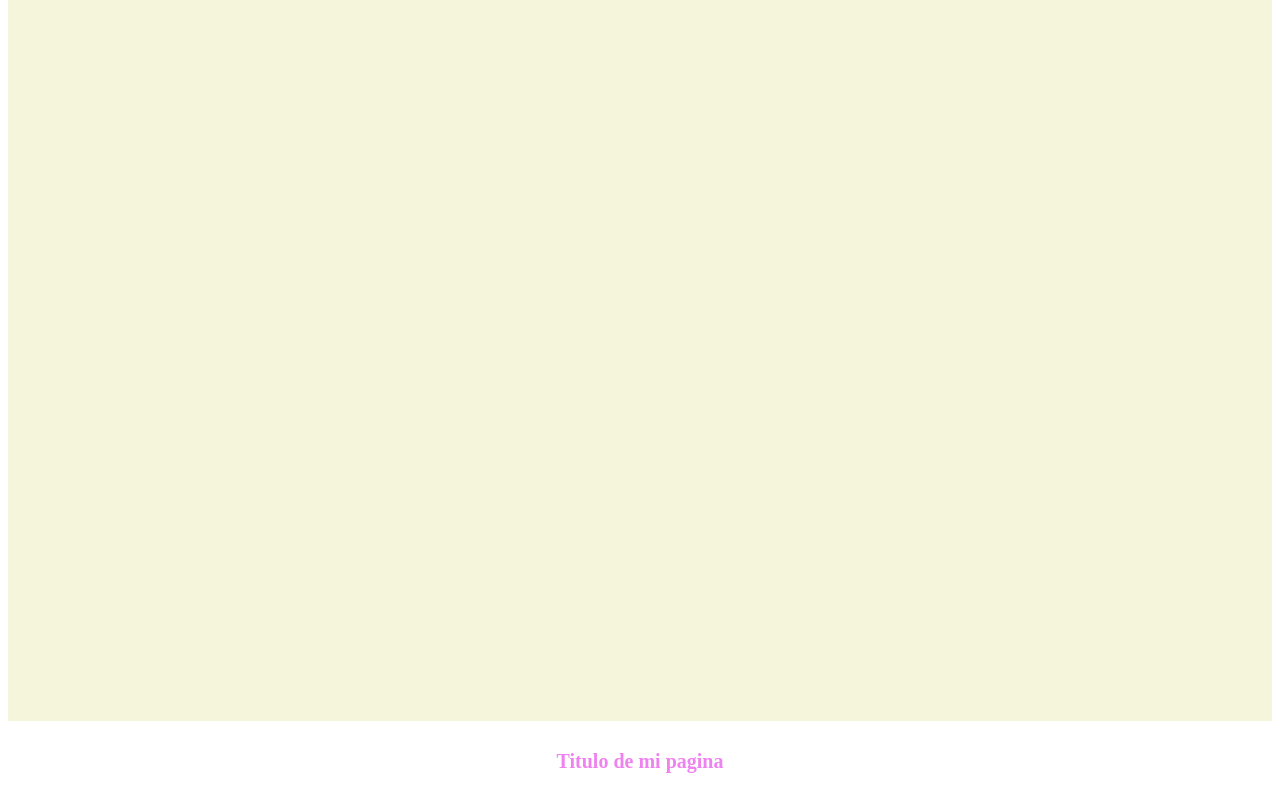
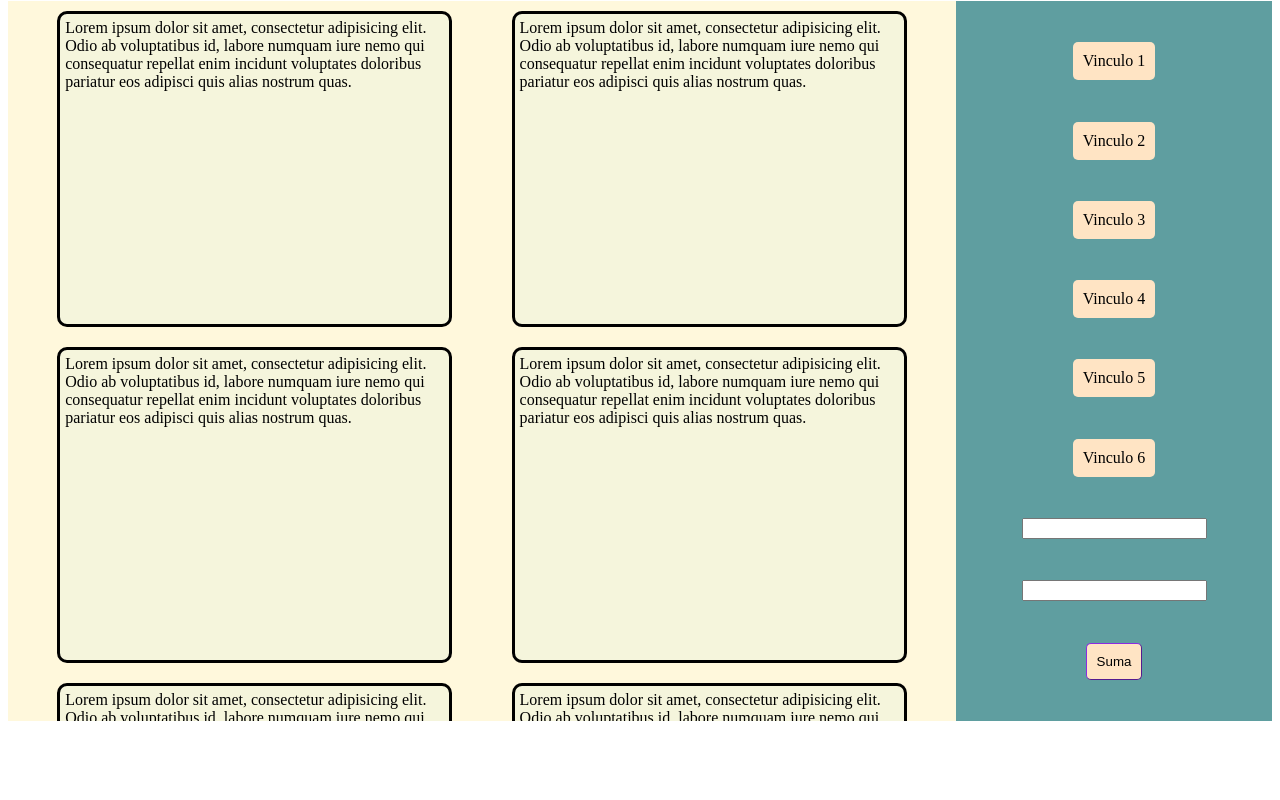
Before and after one commit to yairSP45/1-git-inicio1, a plain HTML site: page index.html in a window 1280 px wide. Shown: the part 87-887 px from the top of the page. After the commit the page ends 816 px from the top, so only its background shows below. Drawn offline with Linux system fonts and the light colour scheme.

Commit message:
terminamos la practica

```diff
--- a/css/misestilos.css
+++ b/css/misestilos.css
@@ -1,3 +1,4 @@
+/*
 .contenedor {
     width: 100%;
     height: 100vh;
@@ -6,9 +7,9 @@
     padding: 0;
 
 }
-
+*/
 .titulo {
-    font-size: 20px;
+    font-size: 40px;
     color: violet;
     font-weight: 700;
 }
@@ -25,7 +26,7 @@
 .informacion {
     width: 100%;
     height: calc(100vh - 80px);
-    background-color: brown;
+    background-color: cornsilk;
     display: flex;
 }
 
@@ -42,8 +43,11 @@
 .menu {
     width: 25%;
     height: 100%;
-    background: yellow;
+    background: cadetblue;
     display: flex;
+    flex-direction: column;
+    justify-content: space-evenly;
+    align-items: center;
 }
 
 .nota {
@@ -58,5 +62,15 @@
 }
 
 .nota:hover {
-    background: blue;
+    background: yellow;
 }
+.btnVinculo {
+    display: block;
+    text-decoration: none;
+    color: black !important;
+    background: bisque;
+    border-radius: 5px;
+    border-color: blueviolet;
+    border-width: 1px;
+    padding: 10px;
+}
--- a/index.html
+++ b/index.html
@@ -29,15 +29,24 @@
             <div class="nota">
                 Lorem ipsum dolor sit amet, consectetur adipisicing elit. Odio ab voluptatibus id, labore numquam iure nemo qui consequatur repellat enim incidunt voluptates doloribus pariatur eos adipisci quis alias nostrum quas.
             </div>
+            <div class="nota" id="nota6">
+                Lorem ipsum dolor sit amet, consectetur adipisicing elit. Odio ab voluptatibus id, labore numquam iure nemo qui consequatur repellat enim incidunt voluptates doloribus pariatur eos adipisci quis alias nostrum quas.
             </div>
         </div>
         <div class="menu">
-        <a href="#" class="btnVinculo">Vinculo 1</a>
+            <a href="#nota6" class="btnVinculo">Vinculo 1</a>
             <a href="#" class="btnVinculo">Vinculo 2</a>
             <a href="#" class="btnVinculo">Vinculo 3</a>
             <a href="#" class="btnVinculo">Vinculo 4</a>
             <a href="#" class="btnVinculo">Vinculo 5</a>
+            <a href="#" class="btnVinculo">Vinculo 6</a>
+            <input type="number" id="num1">
+            <input type="number" id="num2">
+            <button id="btnSuma" class="btnVinculo">Suma</button>
         </div>
+    </div>
+
+    <script src="./js/index.js"></script>
 
 
 </body>
--- /dev/null
+++ b/js/index.js
@@ -0,0 +1,31 @@
+console.log('@@@ conectado')
+
+const titulo = document.getElementsByClassName('titulo')[0]
+titulo.style.color= 'red'
+
+titulo.addEventListener('hover', ()=> {
+    titulo.style.color= 'black'
+})
+console.log('@@@ titulo', titulo)
+
+const num1 = document.getElementById('num1')
+const num2 = document.getElementById('num2')
+const btnSuma = document.getElementById('btnSuma')
+
+btnSuma.addEventListener('click', () => {
+    sumaValores()
+})
+
+const sumaValores = () => {
+    console.log('@@@ Valores', parseInt(num1.value), parseInt(num2.value))
+    if(!isNaN(parseInt(num1.value)) && !isNaN(parseInt(num2.value))){
+        const res = parseInt(num1.value) + parseInt(num2.value)
+        alert('El resultado es: ', + res)
+    }
+}
+
+/*
+function sumaValores() {
+
+}
+*/
```
Lines whose indentation alone changed are shown as unchanged.
